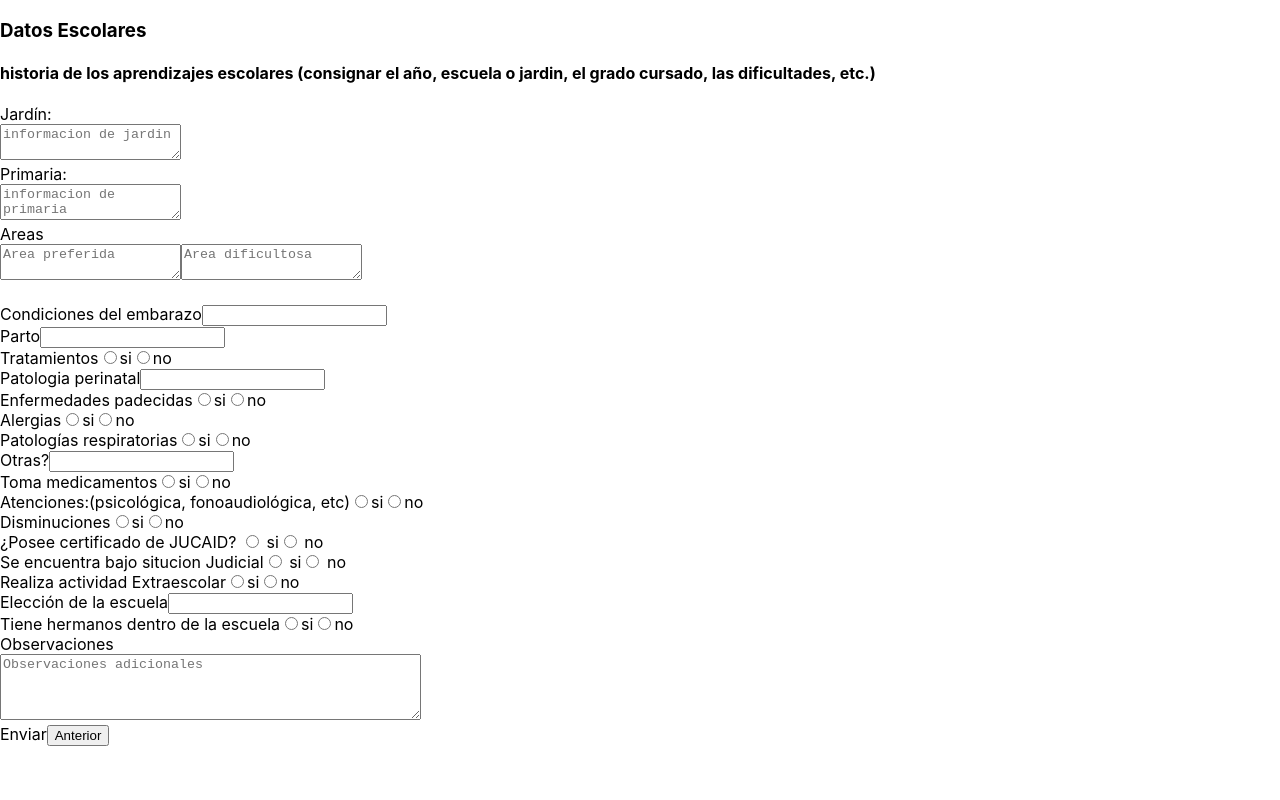
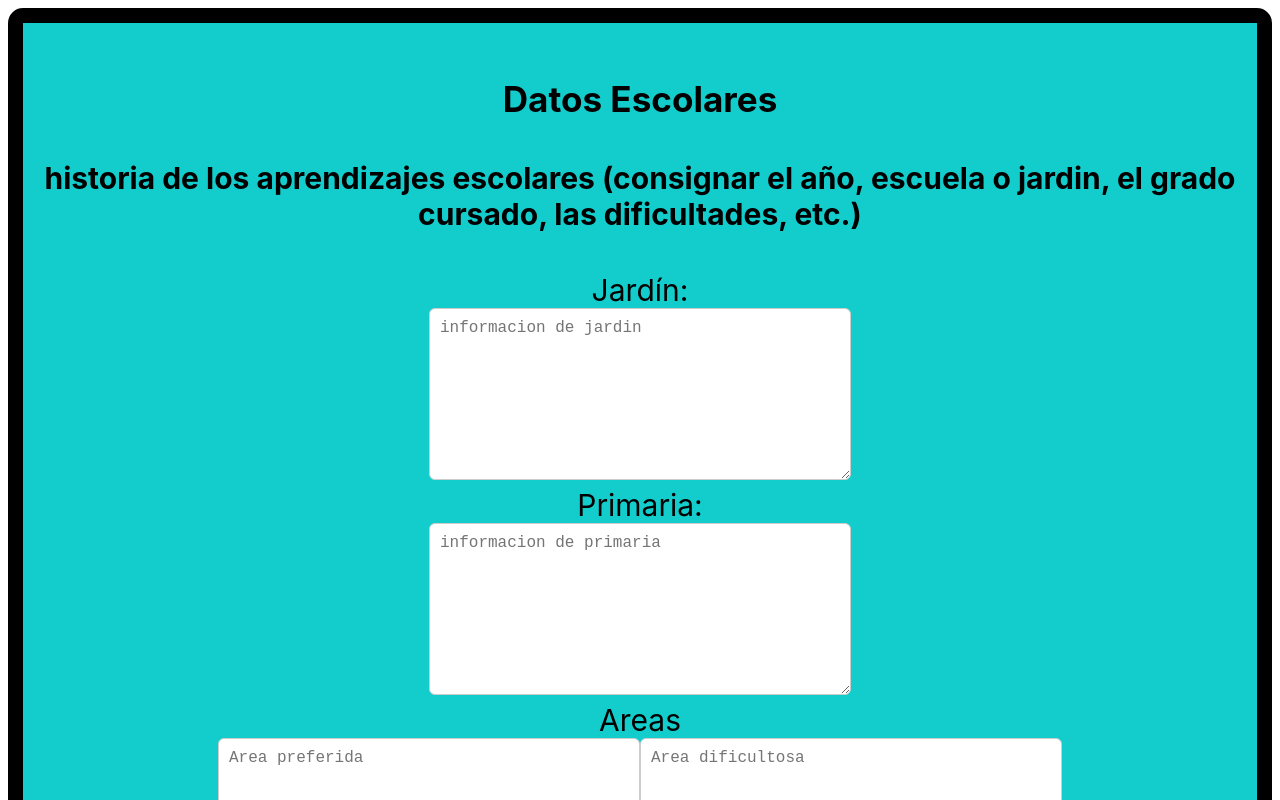
Before and after one commit to Bauty6/Asesoria, a React (Create React App) app: page /pag2 in a window 1280 px wide. Shown: the top 800 px of the page. Built offline with nearby package versions, Linux system fonts and the light colour scheme.

Commit message:
cambios del css

```diff
--- a/src/components/Anamnesis.jsx
+++ b/src/components/Anamnesis.jsx
@@ -48,15 +48,16 @@ const Anamnesis = () => {
 
     return (
     <form onSubmit={handleSubmit}>
-        <div>
+
+        <div id ="cde">
             <label>Condiciones del embarazo</label>
             <input type="text" value={condembarazo} onChange={(e) => setCondembarazo(e.target.value)} />
         </div>
-        <div>
+        <div id="parto">
             <label>Parto</label>
             <input type="text" value={parto} onChange={(e) => setParto(e.target.value)} />
         </div>
-        <div>
+        <div id="tratamiento">
             <label>Tratamientos</label>
             <input type="radio" id="si" value={tratamientos} name="trat" onChange={() => setTratamientos(true)} />si
             <input type="radio" id="no" value={tratamientos} name="trat" onChange={() => setTratamientos(false)} />no
@@ -65,11 +66,11 @@ const Anamnesis = () => {
             <label>¿Cuales?</label>
             <input type="text" value="" onChange={(e) => setTratamientos(e.target.value)} />
         </div>
-        <div>
+        <div id="pato peri">
             <label>Patologia perinatal</label>
         <input type="text" value={patologiap} onChange={(e) => setPatologiap(e.target.value)} />
         </div>
-        <div>
+        <div id="enfermedades padecidas">
             <label>Enfermedades padecidas</label>
             <input type="radio" id="si" value={enfermedadespadecidas} name="ep" onChange={() => setEnfermedadespadecidas(true)} />si
             <input type="radio" id="no" value={enfermedadespadecidas} name="ep" onChange={() => setEnfermedadespadecidas(false)} />no
@@ -78,7 +79,7 @@ const Anamnesis = () => {
             <label>¿Cuales?</label>
             <input type="text" value="" onChange={(e) => setEnfermedadespadecidas(e.target.value)} />
         </div>
-        <div>
+        <div id="alergias">
             <label>Alergias</label>
             <input type="radio" id="si" value={alergias} name="al" onChange={() => setAlergias(true)} />si
             <input type="radio" id="no" value={alergias} name="al" onChange={() => setAlergias(false)} />no
@@ -87,7 +88,7 @@ const Anamnesis = () => {
             <label>¿Cuales?</label>
             <input type="text" value="" onChange={(e) => setAlergias(e.target.value)} />
         </div>
-        <div>
+        <div id="patologia respiratotria">
             <label>Patologías respiratorias</label>
             <input type="radio" id="si" value={patrespiratorias} name="pr" onChange={() => setPatrespiratorias(true)} />si
             <input type="radio" id="no" value={patrespiratorias} name="pr" onChange={() => setPatrespiratorias(false)} />no
@@ -96,11 +97,11 @@ const Anamnesis = () => {
             <label>¿Cuales?</label>
             <input type="text" value="" onChange={(e) => setPatrespiratorias(e.target.value)} />
         </div>
-        <div>
+        <div id="otras">
             <label>Otras?</label>
             <input type="text" value={otrasPatologias} onChange={(e) => setOtraspatologias(e.target.value)} />
         </div>
-        <div>
+        <div id="medicamentos">
             <label>Toma medicamentos</label>
             <input type="radio" id="si" value={medicamentos} name="med" onChange={() => setMedicamentos(true)} />si
             <input type="radio" id="no" value={medicamentos} name="med" onChange={() => setMedicamentos(false)} />no
@@ -109,7 +110,7 @@ const Anamnesis = () => {
             <label>¿Cuales?</label>
             <input type="text" value="" onChange={(e) => setMedicamentos(e.target.value)} />
         </div>
-        <div>
+        <div id="atenciones">
             <label>Atenciones:(psicológica, fonoaudiológica, etc)</label>
             <input type="radio" id="si" value={Atenciones} name="at" onChange={() => setAtenciones(true)} />si
             <input type="radio" id="no" value={Atenciones} name="at" onChange={() => setAtenciones(false)} />no
@@ -118,7 +119,7 @@ const Anamnesis = () => {
             <label>¿Cuales?</label>
             <input type="text" value="" onChange={(e) => setAtenciones(e.target.value)} />
         </div>
-        <div>
+        <div disminuciones>
             <label>Disminuciones</label>
             <input type="radio" id="si" value={disminuciones} name="dism" onChange={() => setDisminuciones(true)} />si
             <input type="radio" id="no" value={disminuciones} name="dism" onChange={() => setDisminuciones(false)} />no
@@ -127,7 +128,7 @@ const Anamnesis = () => {
             <label>¿Cuales?</label>
             <input type="text" value="" onChange={(e) => setDisminuciones(e.target.value)} />
         </div>
-        <div>
+        <div id="tiene jucaid">
              <label> ¿Posee certificado de JUCAID? </label>
              <input type="radio" id="si" value={jucaid} name="jucaid" onChange={() => setJucaid(true)} /> si
              <input type="radio" id="no" value={jucaid} name="jucaid" onChange={() => setJucaid(false)} /> no
@@ -136,7 +137,7 @@ const Anamnesis = () => {
             <label>ingrese credencial </label>
             <input type="text" value="" onChange={(e) => setJucaid(e.target.value)} />
         </div>
-        <div>
+        <div id="situacion judicial">
             <label>Se encuentra bajo situcion Judicial</label>
            <input type="radio" id="si" value={judicial} name="judicial" onChange={() => setJudicial(true)} /> si
            <input type="radio" id="no" value={judicial} name="judicial" onChange={() => setJudicial(false)} /> no
@@ -145,7 +146,7 @@ const Anamnesis = () => {
             <label>Caso por la detencion</label>
             <input type="text" value={caso} onChange={(e) => setCaso(e.target.value)} />
         </div>
-        <div>
+        <div id="actividad extraescolar">
             <label>Realiza actividad Extraescolar</label>
             <input type="radio" id="si" value={extraesc}  name="ext" onChange={() => setExtraesc(true)} />si
             <input type="radio" id="no" value={extraesc} name="ext" onChange={() => setExtraesc(false)} />no
@@ -154,11 +155,11 @@ const Anamnesis = () => {
             <label>¿cual?</label>
             <input type="text" value="" onChange={(e) => setExtraesc(e.target.value)} />
         </div>
-        <div>
+        <div id="eleccion esc">
             <label>Elección de la escuela</label>
             <input type="text" value={eleccion} onChange={(e) => setEleccion(e.target.value)} />
         </div>
-        <div>
+        <div id="hermanos">
             <label>Tiene hermanos dentro de la escuela</label>
             <input type="radio" id="si" value={hermanos} name="herm" onChange={() => setHermanos(true)} />si
             <input type="radio" id="no" value={hermanos} name="herm" onChange={() => setHermanos(false)} />no
@@ -167,7 +168,7 @@ const Anamnesis = () => {
             <label>Turno al que el hermano asiste</label>
             <input type="text" value={turno} onChange={(e) => setTurno(e.target.value)} />
         </div>
-        <div>
+        <div id="observaciones">
             <label>Observaciones</label><br/>
             <textarea
                 value={observaciones}
--- a/src/index.css
+++ b/src/index.css
@@ -1,13 +1,118 @@
 body {
-  margin: 0;
+  margin: 5;
   font-family: -apple-system, BlinkMacSystemFont, 'Segoe UI', 'Roboto', 'Oxygen',
     'Ubuntu', 'Cantarell', 'Fira Sans', 'Droid Sans', 'Helvetica Neue',
     sans-serif;
+    font: size 30px;;
   -webkit-font-smoothing: antialiased;
   -moz-osx-font-smoothing: grayscale;
+  form {
+  background-color: rgb(19, 205, 205); /* Fondo blanco del formulario */
+  border: 15px solid #000000; /* Borde grueso azul */
+  border-radius: 15px; /* Bordes redondeados */
+  padding: 20px;
 }
+
+  text-align: center;
+  font-size: 30px;
+
+  input[type="text"],
+  input[type="date"],
+  input[type="number"],
+  input[type="tel"] {
+  width: 250px;
+  height: 30px;
+  font-size: 16px;
+  padding: 5px 10px;
+  border-radius: 5px;
+  border: 1px solid #ccc;
+}
+
+textarea {
+  width: 400px;
+  height: 150px;
+  font-size: 16px;
+  padding: 10px;
+  border-radius: 6px;
+  border: 1px solid #ccc;
+ }
+
+Ta {
+  width: 400px;
+  height: 150px;
+  font-size: 16px;
+  padding: 10px;
+  border-radius: 6px;
+  border: 1px solid #ccc;
+
+}
+
+input[type="checkbox"] {
+  width: 30px;
+  height: 40px;
+}
+
+
+}
+
+
+
+
+/* Para toda tabla */
+table {
+  width: 100%;
+  font-size: 18px;
+
+}
+
+/* Para bordes */
+table, th, td {
+  border: 1px solid rgb(255, 0, 0);
+}
+
+/* Encabezado de la tabla */
+th {
+  background-color: #ffffff;
+  color: rgb(255, 0, 0);
+  padding: 8px;
+  text-align: center;
+}
+
+/* Celdas normales */
+td {
+  padding: 8px;
+  text-align: center;
+}
+
+button {
+  background-color: #00B0F0;
+  color: white;
+  border: none;
+  padding: 12px 24px;
+  font-size: 16px;
+  font-weight: bold;
+  border-radius: 8px;
+  cursor: pointer;
+  transition: all 0.3s ease;
+  display: block;
+  margin: 20px auto 0 auto; /* Centrado y pegado al formulario */
+}
+
 
 code {
   font-family: source-code-pro, Menlo, Monaco, Consolas, 'Courier New',
     monospace;
+
 }
+.cde {
+
+  display: flex;
+  justify-content: left;
+  gap: 10px;
+}
+
+.inline {
+  display: flex;
+  justify-content: flex-start; /* alinea todo a la izquierda */
+  gap: 10px;
+}
```
Also changed, not shown: 1 other file (tests, documents, lock files or other folders).
